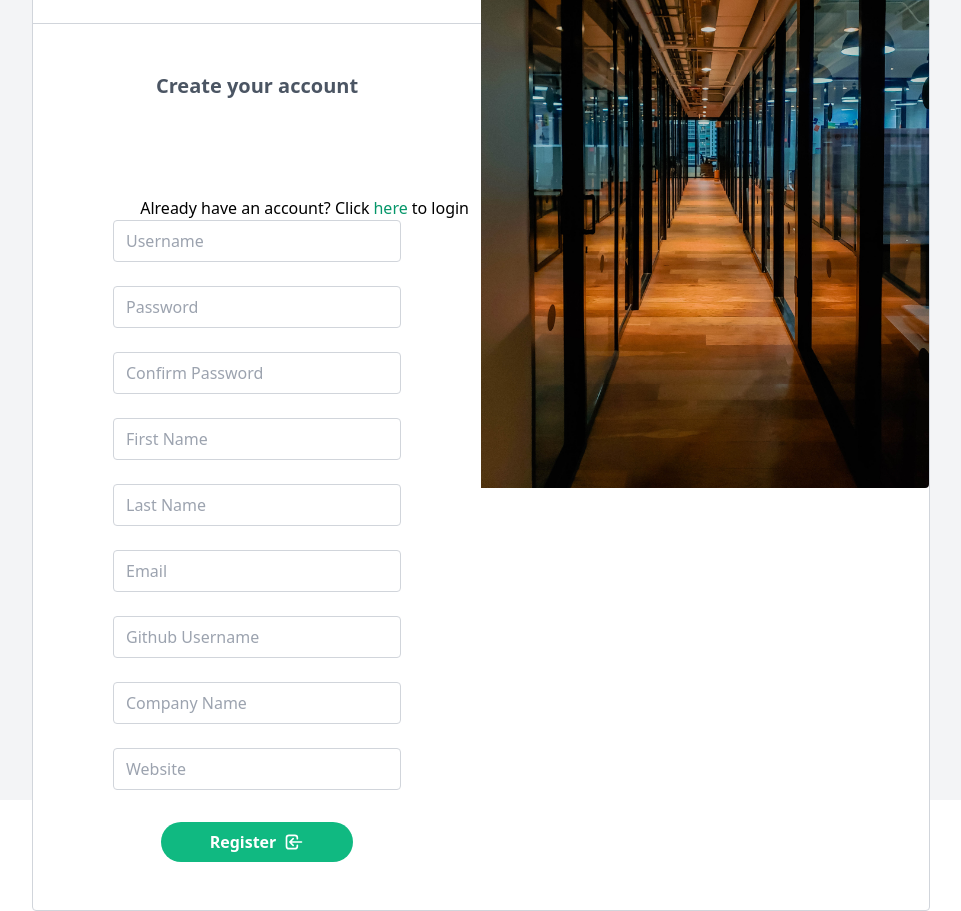
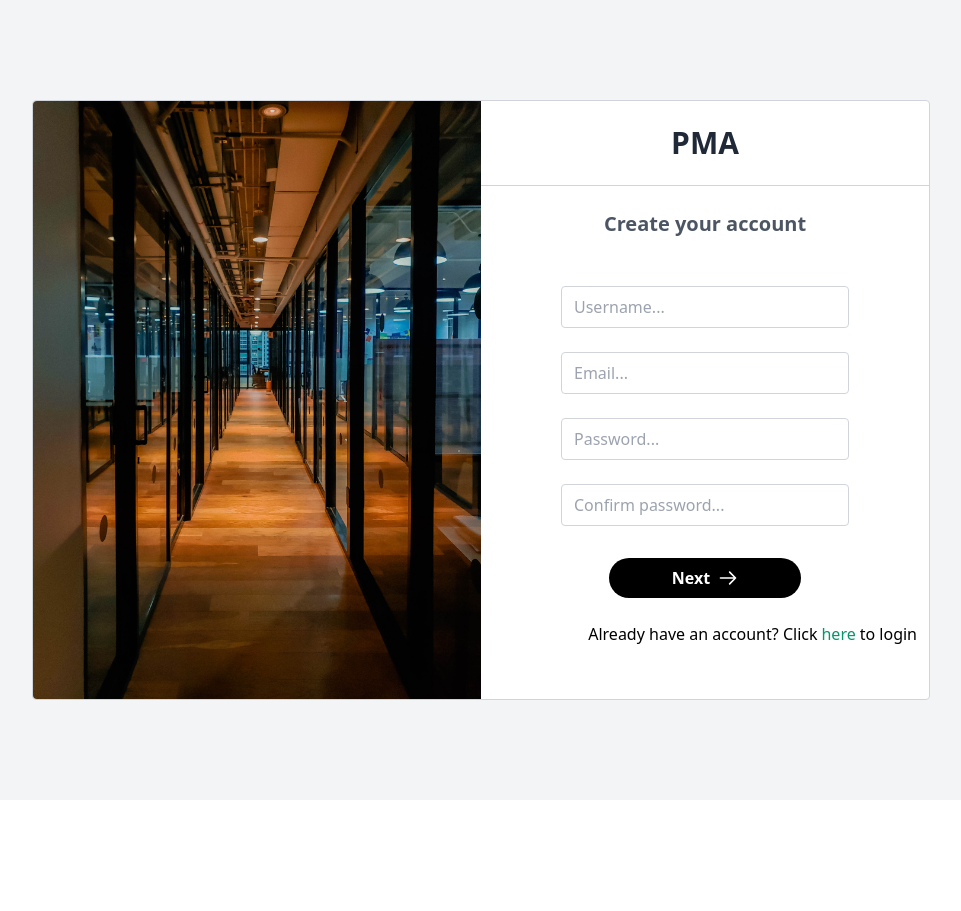
Before and after one commit to mariusflorescu/pma-client, a React (Create React App) app: page /register in a window 1280 px wide. Shown: the whole page, without its empty margins (159-1120 px from the left). After the commit the page ends 800 px from the top, so only its background shows below. Built offline with nearby package versions, Linux system fonts and the light colour scheme.

Commit message:
Finished the register page

```diff
--- a/package.json
+++ b/package.json
@@ -8,6 +8,7 @@
     "@testing-library/react": "^11.1.0",
     "@testing-library/user-event": "^12.1.10",
     "axios": "^0.21.1",
+    "classnames": "^2.2.6",
     "query-string": "^4.3.4",
     "react": "^17.0.1",
     "react-dom": "^17.0.1",
--- /dev/null
+++ b/src/components/Success.js
@@ -0,0 +1,33 @@
+import React from 'react'
+import useRouter from '../utils/useRouter'
+
+const Success = () => {
+  const router = useRouter();
+
+  const [timer,setTimer] = React.useState(4);
+
+  React.useEffect(() => {
+    setTimeout(() => {
+      setTimer(timer-1);
+    },1000);
+
+    if(timer === 0){
+      router.push('/');
+    }
+  })
+
+  return (
+    <div className="flex flex-col items-center justify-center mt-32">
+      <div className="w-20 h-20 p-2 text-white bg-green-400 rounded-full">
+        <svg className="w-16 h-16" xmlns="http://www.w3.org/2000/svg" fill="none" viewBox="0 0 24 24" stroke="currentColor">
+          <path strokeLinecap="round" strokeLinejoin="round" strokeWidth={2} d="M9 12l2 2 4-4M7.835 4.697a3.42 3.42 0 001.946-.806 3.42 3.42 0 014.438 0 3.42 3.42 0 001.946.806 3.42 3.42 0 013.138 3.138 3.42 3.42 0 00.806 1.946 3.42 3.42 0 010 4.438 3.42 3.42 0 00-.806 1.946 3.42 3.42 0 01-3.138 3.138 3.42 3.42 0 00-1.946.806 3.42 3.42 0 01-4.438 0 3.42 3.42 0 00-1.946-.806 3.42 3.42 0 01-3.138-3.138 3.42 3.42 0 00-.806-1.946 3.42 3.42 0 010-4.438 3.42 3.42 0 00.806-1.946 3.42 3.42 0 013.138-3.138z" />
+        </svg>
+      </div>
+      <h1 className="mt-1 text-2xl font-bold text-gray-700">Congratulations</h1>
+      <p className="mt-2 text-sm font-semibold">You have successfully created your account</p>
+      <small className="text-xs text-gray-500">You will be redirected in {timer} seconds to the login page!</small>
+    </div>
+  )
+}
+
+export default Success;
--- a/src/pages/Register.js
+++ b/src/pages/Register.js
@@ -1,139 +1,264 @@
-import React from "react";
-import { Link } from "react-router-dom";
+import React from "react"
+import { Link } from "react-router-dom"
+import axios from 'axios'
+import classNames from 'classnames'
+
+import Success from '../components/Success'
 
 import loginimg from "../assets/login.jpg";
 
 const Register = () => {
+  //
+  const [step,setStep] = React.useState(1);
+  const [accType,setAccType] = React.useState("");
+
+  //General user related data
   const [username, setUsername] = React.useState("");
   const [password, setPassword] = React.useState("");
   const [email, setEmail] = React.useState("");
   const [confirmPassword, setConfirmPassword] = React.useState("");
-  const [firstName, setFirstName] = React.useState("");
-  const [lastName, setlastName] = React.useState("");
-  const [githubUsername, setGithubUsername] = React.useState("");
+
+  //Student related data
+  const [firstname, setFirstname] = React.useState("");
+  const [lastname, setlastname] = React.useState("");
+  const [github_username, setGithub_username] = React.useState("");
+
+  //Company related data
   const [companyName, setCompanyName] = React.useState("");
   const [website, setWebsite] = React.useState("");
+
+  //errors
+  const [errors,setErrors] = React.useState([]);
+
+  //funcs
+  const changeStep = (e,value) => {
+    e.preventDefault();
+    setStep(value);
+  }
+
+  const handleSubmit = async (e) => {
+    e.preventDefault();
+
+    try {
+      if(accType === 'STUDENT'){
+        await axios.post('/register',{
+          type: accType,
+          data:{
+            username,
+            email,
+            password,
+            confirmPassword,
+            firstname,
+            lastname,
+            github_username
+          }
+        })
+      } else if(accType === 'COMPANY'){
+        await axios.post('/register', {
+          type: accType,
+          data:{
+            username,
+            email,
+            password,
+            confirmPassword,
+            name:companyName,
+            website
+          }
+        })
+      }
+
+      setStep(3); //success state
+    } catch (err) {
+      console.log(err.response.data);
+      setErrors(err.response.data);
+
+      if(err.response.data.username || err.response.data.confirmPassword || err.response.data.password || err.response.data.confirmPassword){
+        if(err.response.data.confirmPassword) setConfirmPassword("")
+        if(err.response.data.username === 'Username taken') setUsername("")
+        if(err.response.data.email === 'Email taken') setEmail("" )
+        setStep(1);
+      }
+    }
+  }
 
   return (
     <div className="flex items-center justify-center w-full h-screen bg-gray-100">
       {/* BOX */}
       <div className="grid grid-cols-2 bg-white border border-gray-300 rounded">
-        <div className="py-12">
+        {/* Image */}
+        <img src={loginimg} className="max-w-md rounded-l" />
+        <div className="py-6">
           {/* Title */}
           <h1 className="text-3xl font-bold text-center text-gray-800">PMA</h1>
 
           {/* Divider */}
-          <div className="w-full h-px my-12 bg-gray-300"></div>
+          <div className="w-full h-px my-6 bg-gray-300"></div>
 
           {/* Message */}
-          <h3 className="pb-12 text-xl font-semibold text-center text-gray-600">
-            Create your account
-          </h3>
-          <span className="flex justify-end w-full px-3 pt-12">
-            Already have an account? Click{" "}
-            <Link
-              to="/login"
-              className="px-1 text-green-600 hover:cursor-pointer hover:text-green-500"
+          {step === 1 && (
+            <h3 className="pb-12 text-xl font-semibold text-center text-gray-600">
+              Create your account
+            </h3>
+          )}
+
+          {step === 2 && (
+            <button
+              className="p-2 mb-2 ml-6 text-gray-700 transition duration-200 transform bg-white border border-gray-400 rounded hover:-translate-x-2 focus:outline-none focus:ring-1 focus:ring-black"
+              onClick={(e) => changeStep(e,1)}
             >
-              here
-            </Link>
-            to login
-          </span>
+              <svg className="w-6 h-5" xmlns="http://www.w3.org/2000/svg" fill="none" viewBox="0 0 24 24" stroke="currentColor">
+                <path strokeLinecap="round" strokeLinejoin="round" strokeWidth={2} d="M10 19l-7-7m0 0l7-7m-7 7h18" />
+              </svg>
+            </button>
+          )}
 
           {/* Form */}
           <form
             className="grid gap-6 px-20 grid-rows-auto"
-            // onSubmit={handleLoginFormSubmit}
+            onSubmit={handleSubmit}
           >
-            <input
-              type="text"
-              value={username}
-              onChange={(e) => setUsername(e.target.value)}
-              className="px-3 py-2 text-gray-600 border border-gray-300 rounded focus:outline-none focus:ring-1 focus:ring-green-400"
-              placeholder="Username"
-            />
-            <input
-              type="password"
-              value={password}
-              onChange={(e) => setPassword(e.target.value)}
-              className="px-3 py-2 text-gray-600 border border-gray-300 rounded focus:outline-none focus:ring-1 focus:ring-green-400"
-              placeholder="Password"
-            />
-            <input
-              type="password"
-              value={confirmPassword}
-              onChange={(e) => setConfirmPassword(e.target.value)}
-              className="px-3 py-2 text-gray-600 border border-gray-300 rounded focus:outline-none focus:ring-1 focus:ring-green-400"
-              placeholder="Confirm Password"
-            />
-            <input
-              type="text"
-              value={firstName}
-              onChange={(e) => setFirstName(e.target.value)}
-              className="px-3 py-2 text-gray-600 border border-gray-300 rounded focus:outline-none focus:ring-1 focus:ring-green-400"
-              placeholder="First Name"
-            />
-            <input
-              type="text"
-              value={lastName}
-              onChange={(e) => setlastName(e.target.value)}
-              className="px-3 py-2 text-gray-600 border border-gray-300 rounded focus:outline-none focus:ring-1 focus:ring-green-400"
-              placeholder="Last Name"
-            />
-            <input
-              type="email"
-              value={email}
-              onChange={(e) => setEmail(e.target.value)}
-              className="px-3 py-2 text-gray-600 border border-gray-300 rounded focus:outline-none focus:ring-1 focus:ring-green-400"
-              placeholder="Email"
-            />
-            <input
-              type="text"
-              value={githubUsername}
-              onChange={(e) => setGithubUsername(e.target.value)}
-              className="px-3 py-2 text-gray-600 border border-gray-300 rounded focus:outline-none focus:ring-1 focus:ring-green-400"
-              placeholder="Github Username"
-            />
-            <input
-              type="text"
-              value={companyName}
-              onChange={(e) => setCompanyName(e.target.value)}
-              className="px-3 py-2 text-gray-600 border border-gray-300 rounded focus:outline-none focus:ring-1 focus:ring-green-400"
-              placeholder="Company Name"
-            />
-            <input
-              type="text"
-              value={website}
-              onChange={(e) => setWebsite(e.target.value)}
-              className="px-3 py-2 text-gray-600 border border-gray-300 rounded focus:outline-none focus:ring-1 focus:ring-green-400"
-              placeholder="Website"
-            />
+            {step === 1 && (
+              <>
+                  <input
+                  type="text"
+                  value={username}
+                  onChange={(e) => setUsername(e.target.value)}
+                  className={classNames("px-3 py-2 text-gray-600 border border-gray-300 rounded focus:outline-none focus:ring-1 focus:ring-green-400", {"border-red-500 placeholder-red-500" : errors.username})}
+                  placeholder={errors.username ? (errors.username) : ("Username...")}
+                />
+                <input
+                  type="email"
+                  value={email}
+                  onChange={(e) => setEmail(e.target.value)}
+                  className={classNames("px-3 py-2 text-gray-600 border border-gray-300 rounded focus:outline-none focus:ring-1 focus:ring-green-400", {"border-red-500 placeholder-red-500" : errors.email})}
+                  placeholder={errors.email ? (errors.email) : ("Email...")}
+                />
+                <input
+                  type="password"
+                  value={password}
+                  onChange={(e) => setPassword(e.target.value)}
+                  className={classNames("px-3 py-2 text-gray-600 border border-gray-300 rounded focus:outline-none focus:ring-1 focus:ring-green-400", {"border-red-500 placeholder-red-500" : errors.password})}
+                  placeholder={errors.password ? (errors.password) : ("Password...")}
+                />
+                <input
+                  type="password"
+                  value={confirmPassword}
+                  onChange={(e) => setConfirmPassword(e.target.value)}
+                  className={classNames("px-3 py-2 text-gray-600 border border-gray-300 rounded focus:outline-none focus:ring-1 focus:ring-green-400", {"border-red-500 placeholder-red-500" : errors.confirmPassword})}
+                  placeholder={errors.confirmPassword ? (errors.confirmPassword) : ("Confirm password...")}
+                />
+                <button
+                onClick={(e) => changeStep(e,2)}
+                className="flex items-center justify-center px-3 py-2 mx-12 mt-2 space-x-2 text-white transition duration-200 transform bg-black rounded-full hover:translate-x-2.5 hover:bg-gray-700 focus:outline-none"
+                >
+                <span className="font-semibold">Next</span>
+                <svg className="w-5 h-5" xmlns="http://www.w3.org/2000/svg" fill="none" viewBox="0 0 24 24" stroke="currentColor">
+                  <path strokeLinecap="round" strokeLinejoin="round" strokeWidth={2} d="M14 5l7 7m0 0l-7 7m7-7H3" />
+                </svg>
+              </button>
+              </>
+            )}
 
-            <button
-              type="submit"
-              disabled={!username || !password}
-              className="flex items-center justify-center px-3 py-2 mx-12 mt-2 space-x-2 text-white transition duration-200 transform bg-green-500 rounded-full hover:scale-105 hover:bg-green-400 focus:outline-none"
-            >
-              <span className="font-semibold">Register</span>
-              <svg
-                className="w-5 h-5"
-                xmlns="http://www.w3.org/2000/svg"
-                fill="none"
-                viewBox="0 0 24 24"
-                stroke="currentColor"
+            {step === 2 && (
+                <>
+                  <h4 className="mt-2 font-semibold text-gray-600 text-md">Select your account type:</h4>
+                  <div className="flex px-6 space-x-12">
+                    <button
+                      onClick={(e) => {e.preventDefault(); setAccType("STUDENT")}}
+                      className={classNames("px-3 py-2 font-semibold text-white transition duration-200 transform bg-black rounded-full hover:scale-90 hover:bg-gray-700 focus:outline-none", {"transform scale-90 bg-gray-700" : accType === "STUDENT"})}
+                      >
+                        Student
+                    </button>
+
+                    <button
+                      onClick={(e) => {e.preventDefault();setAccType("COMPANY")}}
+                      className={classNames("px-3 py-2 font-semibold text-white transition duration-200 transform bg-black rounded-full hover:scale-90 hover:bg-gray-700 focus:outline-none", {"transform scale-90 bg-gray-700" : accType === "COMPANY"})}
+                      >
+                        Company
+                    </button>
+                  </div>
+
+                { accType === 'STUDENT' && (
+                  <>
+                        <input
+                        type="text"
+                        value={firstname}
+                        onChange={(e) => setFirstname(e.target.value)}
+                        className={classNames("px-3 py-2 text-gray-600 border border-gray-300 rounded focus:outline-none focus:ring-1 focus:ring-green-400", {"border-red-500 placeholder-red-500" : errors.firstname})}
+                        placeholder={errors.firstname ? (errors.firstname) : ("Firstname...")}
+                      />
+                      <input
+                        type="text"
+                        value={lastname}
+                        onChange={(e) => setlastname(e.target.value)}
+                        className={classNames("px-3 py-2 text-gray-600 border border-gray-300 rounded focus:outline-none focus:ring-1 focus:ring-green-400", {"border-red-500 placeholder-red-500" : errors.lastname})}
+                        placeholder={errors.lastname ? (errors.lastname) : ("Lastname...")}
+                      />
+
+                      <input
+                        type="text"
+                        value={github_username}
+                        onChange={(e) => setGithub_username(e.target.value)}
+                        className={classNames("px-3 py-2 text-gray-600 border border-gray-300 rounded focus:outline-none focus:ring-1 focus:ring-green-400", {"border-red-500 placeholder-red-500" : errors.github_username})}
+                        placeholder={errors.github_username ? (errors.github_username) : "Github username..."}
+                      />
+                  </>
+                )}
+              {accType === 'COMPANY' && (
+                <>
+                  <input
+                    type="text"
+                    value={companyName}
+                    onChange={(e) => setCompanyName(e.target.value)}
+                    className={classNames("px-3 py-2 text-gray-600 border border-gray-300 rounded focus:outline-none focus:ring-1 focus:ring-green-400", {"border-red-500 placeholder-red-500" : errors.name})}
+                    placeholder={errors.name ? (errors.name) : ("Company name...")}
+                  />
+                  <input
+                    type="text"
+                    value={website}
+                    onChange={(e) => setWebsite(e.target.value)}
+                    className={classNames("px-3 py-2 text-gray-600 border border-gray-300 rounded focus:outline-none focus:ring-1 focus:ring-green-400", {"border-red-500 placeholder-red-500" : errors.website})}
+                    placeholder={errors.website ? (errors.website) : ("Website...")}
+                  />
+                  {/* THIS IS MEANT TO BE HERE JUST TO KEEP THE SAME HEIGHT DESPITE THE ACC TYPE CHOSEN */}
+                  <input className="invisible px-3 py-2 text-gray-600 border border-gray-300 rounded focus:outline-none focus:ring-1 focus:ring-green-400"/>
+                </>
+              )}
+
+              {accType && (
+                  <button
+                  type="submit"
+                  className="flex items-center justify-center px-3 py-2 mx-12 mt-2 space-x-2 text-white transition duration-200 transform bg-green-500 rounded-full hover:scale-105 hover:bg-green-400 focus:outline-none"
+                >
+                  <span className="font-semibold">Register</span>
+                    <svg className="w-5 h-5" xmlns="http://www.w3.org/2000/svg" fill="none" viewBox="0 0 24 24" stroke="currentColor">
+                      <path strokeLinecap="round" strokeLinejoin="round" strokeWidth={2} d="M10 6H5a2 2 0 00-2 2v9a2 2 0 002 2h14a2 2 0 002-2V8a2 2 0 00-2-2h-5m-4 0V5a2 2 0 114 0v1m-4 0a2 2 0 104 0m-5 8a2 2 0 100-4 2 2 0 000 4zm0 0c1.306 0 2.417.835 2.83 2M9 14a3.001 3.001 0 00-2.83 2M15 11h3m-3 4h2" />
+                    </svg>
+                </button>
+              )}
+              </>
+            )}
+
+
+          </form>
+
+          {step !== 3 && (
+            <span className="flex justify-end w-full px-3 pt-6">
+              Already have an account? Click{" "}
+              <Link
+                to="/login"
+                className="px-1 text-green-600 hover:cursor-pointer hover:text-green-500"
               >
-                <path
-                  strokeLinecap="round"
-                  strokeLinejoin="round"
-                  strokeWidth={2}
-                  d="M11 16l-4-4m0 0l4-4m-4 4h14m-5 4v1a3 3 0 01-3 3H6a3 3 0 01-3-3V7a3 3 0 013-3h7a3 3 0 013 3v1"
-                />
-              </svg>
-            </button>
-          </form>
+                here
+              </Link>
+              to login
+            </span>
+          )}
+
+          {step === 3 && (
+            <Success/>
+          )}
         </div>
-        {/* Image */}
-        <img src={loginimg} className="max-w-md rounded-r" />
       </div>
     </div>
   );
```
Also changed, not shown: 1 other file (tests, documents, lock files or other folders).
